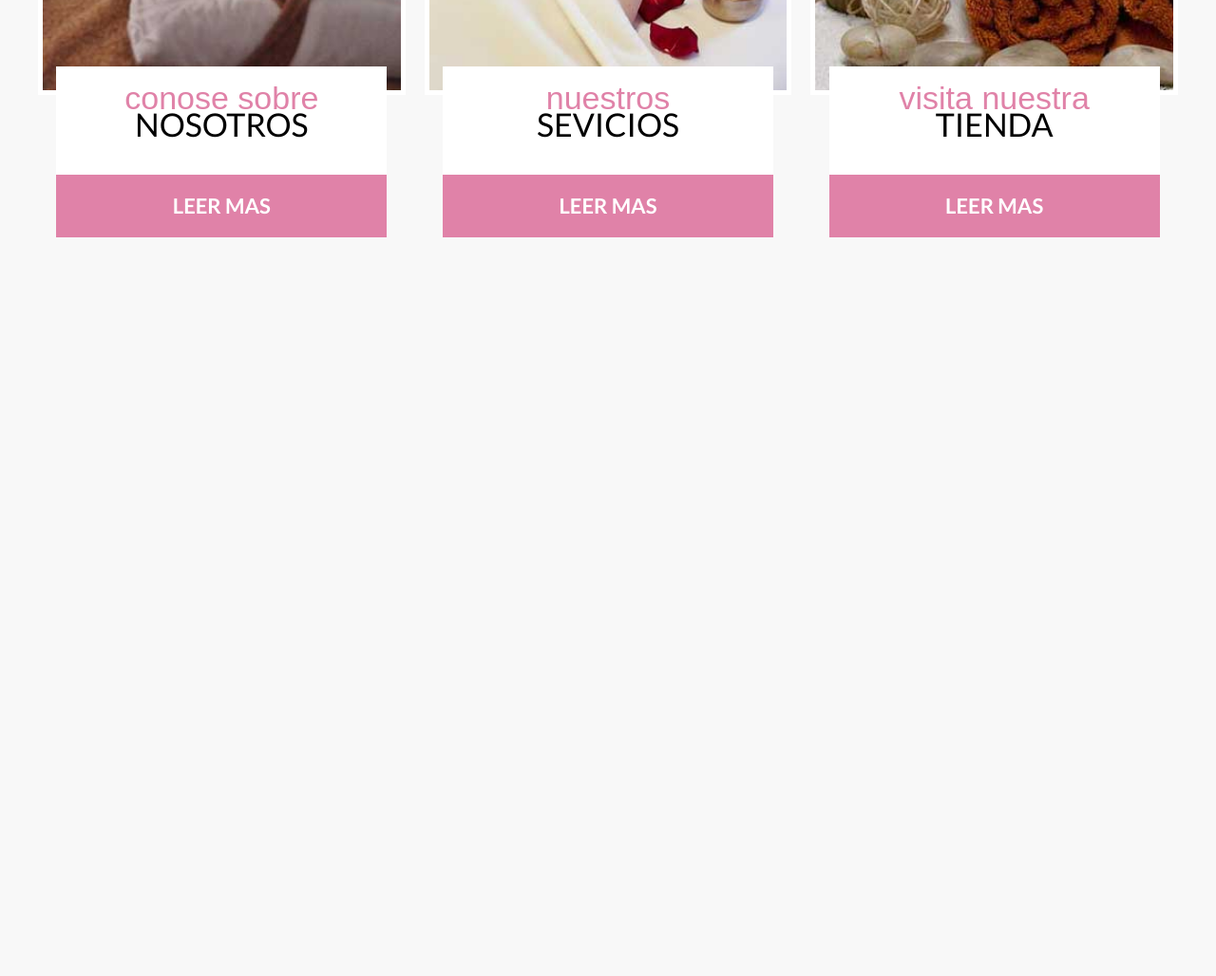
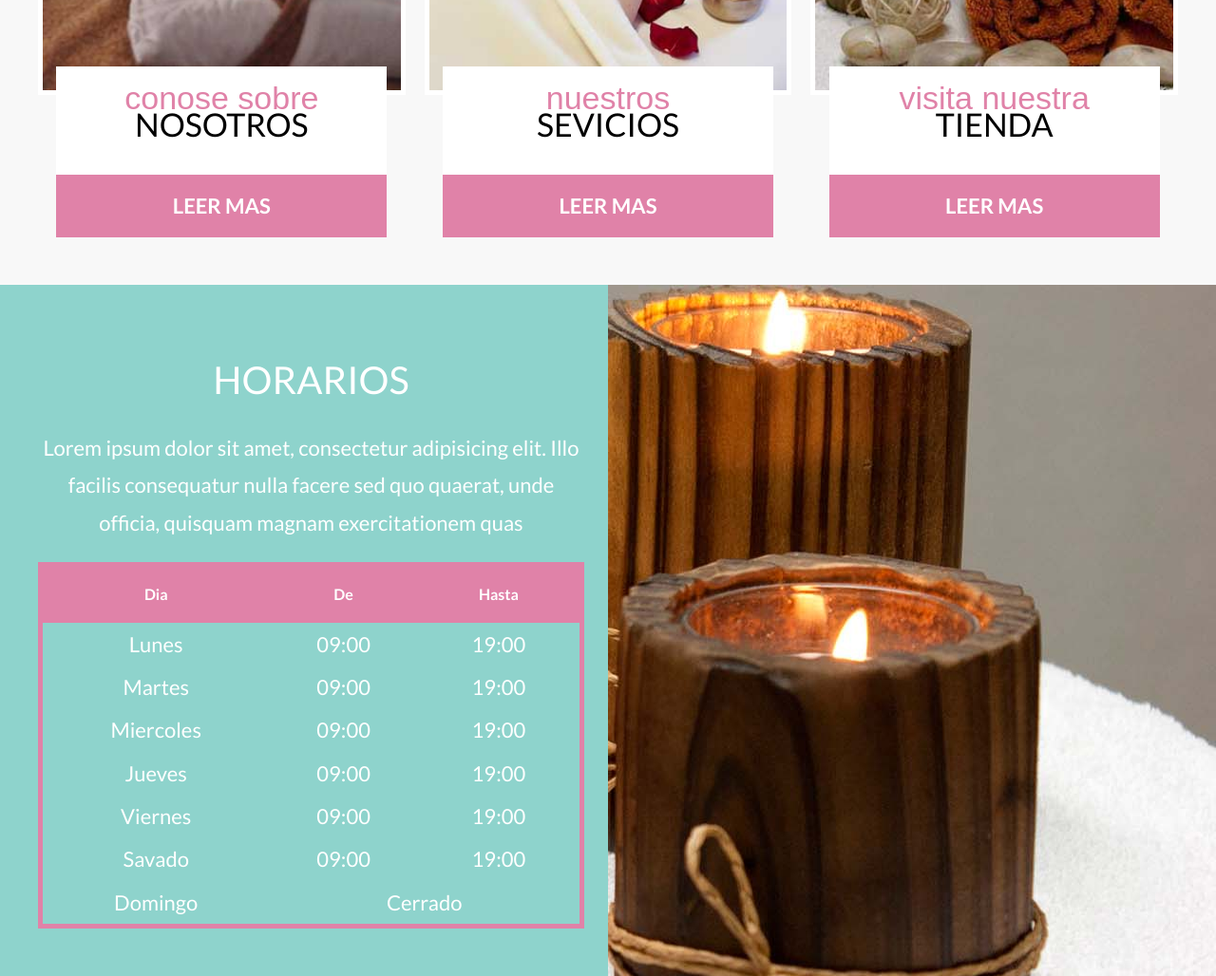
Before and after one commit to GerardoDev25/carolinaspa-webpage-with-scss--bem-and-swiper, a website: page index.html in a window 1280 px wide. Shown: the part 1664-2692 px from the top of the page at 95% size. Before the commit the page ends 1964 px from the top, so only its background shows below. Drawn offline with nearby package versions, Linux system fonts and the light colour scheme; files that its build step writes are made by us from their sources; files whose address does not match are found by name; a web font is replaced by a local one.

Commit message:
CSS a la Tabla de Horarios

```diff
--- a/index.html
+++ b/index.html
@@ -68,21 +68,33 @@
     <section class="cards">
       <div class="cards__grid contenedor">
         <div class="card">
-          <img class="card__imagen" src="build/img/servicio_01.jpg" alt="imagen card" />
+          <img
+            class="card__imagen"
+            src="build/img/servicio_01.jpg"
+            alt="imagen card"
+          />
           <div class="card__contenido">
             <h2 class="card__heading">Conose sobre <span>Nosotros</span></h2>
             <a href="#" class="card__enlace">Leer mas</a>
           </div>
         </div>
         <div class="card">
-          <img class="card__imagen" src="build/img/servicio_02.jpg" alt="imagen card" />
+          <img
+            class="card__imagen"
+            src="build/img/servicio_02.jpg"
+            alt="imagen card"
+          />
           <div class="card__contenido">
             <h2 class="card__heading">Nuestros <span>Sevicios</span></h2>
             <a href="#" class="card__enlace">Leer mas</a>
           </div>
         </div>
         <div class="card">
-          <img class="card__imagen" src="build/img/servicio_03.jpg" alt="imagen card" />
+          <img
+            class="card__imagen"
+            src="build/img/servicio_03.jpg"
+            alt="imagen card"
+          />
           <div class="card__contenido">
             <h2 class="card__heading">Visita Nuestra <span>Tienda</span></h2>
             <a href="#" class="card__enlace">Leer mas</a>
@@ -90,5 +102,62 @@
         </div>
       </div>
     </section>
+    <section class="horario">
+      <div class="horario__grid contenedor">
+        <div class="horario__contenido">
+          <h3 class="horario__heading">Horarios</h3>
+          <p class="horario__texto">
+            Lorem ipsum dolor sit amet, consectetur adipisicing elit. Illo
+            facilis consequatur nulla facere sed quo quaerat, unde officia,
+            quisquam magnam exercitationem quas
+          </p>
+          <table class="tabla">
+            <thead class="tabla__thead">
+              <tr>
+                <th class="tabla__th">Dia</th>
+                <th class="tabla__th">De</th>
+                <th class="tabla__th">Hasta</th>
+              </tr>
+            </thead>
+            <tbody class="tabla__tbody">
+              <tr class="tabla__tr">
+                <td class="tabla__td">Lunes</td>
+                <td class="tabla__td">09:00</td>
+                <td class="tabla__td">19:00</td>
+              </tr>
+              <tr class="tabla__tr">
+                <td class="tabla__td">Martes</td>
+                <td class="tabla__td">09:00</td>
+                <td class="tabla__td">19:00</td>
+              </tr>
+              <tr class="tabla__tr">
+                <td class="tabla__td">Miercoles</td>
+                <td class="tabla__td">09:00</td>
+                <td class="tabla__td">19:00</td>
+              </tr>
+              <tr class="tabla__tr">
+                <td class="tabla__td">Jueves</td>
+                <td class="tabla__td">09:00</td>
+                <td class="tabla__td">19:00</td>
+              </tr>
+              <tr class="tabla__tr">
+                <td class="tabla__td">Viernes</td>
+                <td class="tabla__td">09:00</td>
+                <td class="tabla__td">19:00</td>
+              </tr>
+              <tr class="tabla__tr">
+                <td class="tabla__td">Savado</td>
+                <td class="tabla__td">09:00</td>
+                <td class="tabla__td">19:00</td>
+              </tr>
+              <tr class="tabla__tr">
+                <td class="tabla__td">Domingo</td>
+                <td class="tabla__td" colspan="2">Cerrado</td>
+              </tr>
+            </tbody>
+          </table>
+        </div>
+      </div>
+    </section>
   </body>
 </html>
--- a/src/scss/base/_mixins.scss
+++ b/src/scss/base/_mixins.scss
@@ -51,7 +51,7 @@
   text-align: center;
   color: v.$secundario;
   font-family: v.$fuenteCursiva;
-  line-height: .8;
+  line-height: 0.8;
   font-weight: 400;
   text-transform: lowercase;
   font-size: 4rem;
@@ -62,3 +62,10 @@
     font-family: v.$fuentePrincipal;
   }
 }
+
+@mixin heading {
+  text-transform: uppercase;
+  text-align: center;
+  font-weight: 400;
+  font-size: 4rem;
+}
--- /dev/null
+++ b/src/scss/ui/contenido/horarios.scss
@@ -0,0 +1,67 @@
+@use 'base/variables' as v;
+@use 'base/mixins' as m;
+
+.horario {
+  background-image: linear-gradient(
+      to bottom,
+      v.$primario 0%,
+      v.$primario 50%,
+      transparent 50%
+    ),
+    url(../img/bg_horarios.jpg);
+  background-repeat: no-repeat;
+  background-position: center, bottom center;
+  color: v.$blanco;
+
+  @include m.tablet {
+    background-image: linear-gradient(
+        to right,
+        v.$primario 0%,
+        v.$primario 50%,
+        transparent 50%
+      ),
+      url(../img/bg_horarios.jpg);
+    background-position: center, top right;
+  }
+  &__grid {
+    display: grid;
+    grid-template-rows: repeat(2, 1fr);
+    @include m.tablet {
+      grid-template-rows: unset;
+      @include m.grid(2, 5rem);
+    }
+  }
+  &__contenido {
+    padding: 5rem 0;
+  }
+  &__heading {
+    @include m.heading;
+  }
+  &__texto {
+    font-size: 2.2rem;
+    line-height: 1.8;
+    text-align: center;
+  }
+}
+
+.tabla {
+  width: 100%;
+  border: 0.5rem solid v.$secundario;
+  text-align: center;
+  border-collapse: collapse;
+  &__thead {
+    background-color: v.$secundario;
+  }
+  &__th {
+    padding: 2rem;
+  }
+  &__td {
+    padding: 1rem;
+    font-size: 2.2rem;
+  }
+  &__tr {
+    &:hover {
+      background-color: darken(v.$primario, 10%);
+    }
+  }
+}
--- a/src/scss/ui/contenido/index.scss
+++ b/src/scss/ui/contenido/index.scss
@@ -1,2 +1,3 @@
 @forward 'bienvenida.scss';
 @forward 'cards.scss';
+@forward 'horarios.scss';
```
